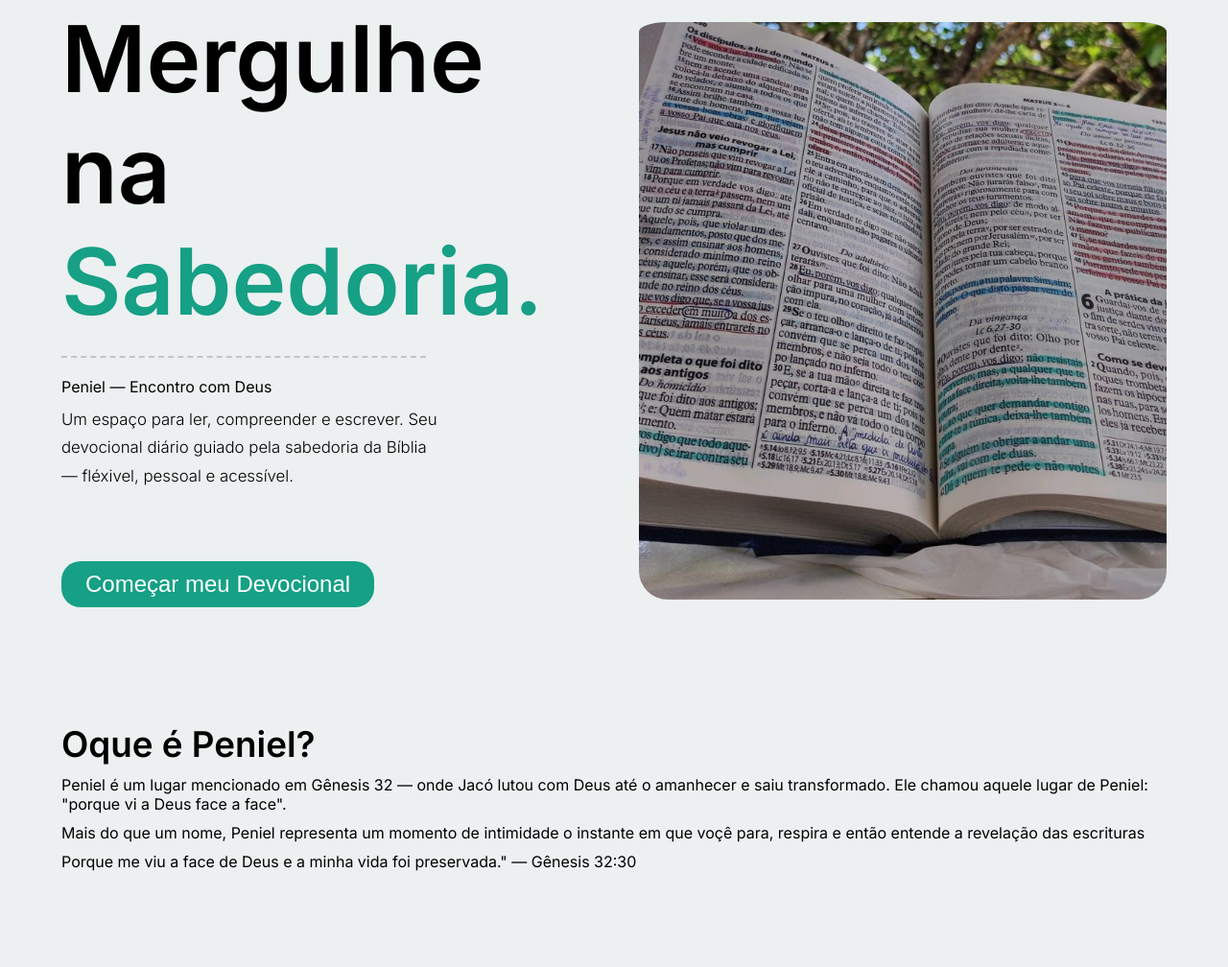
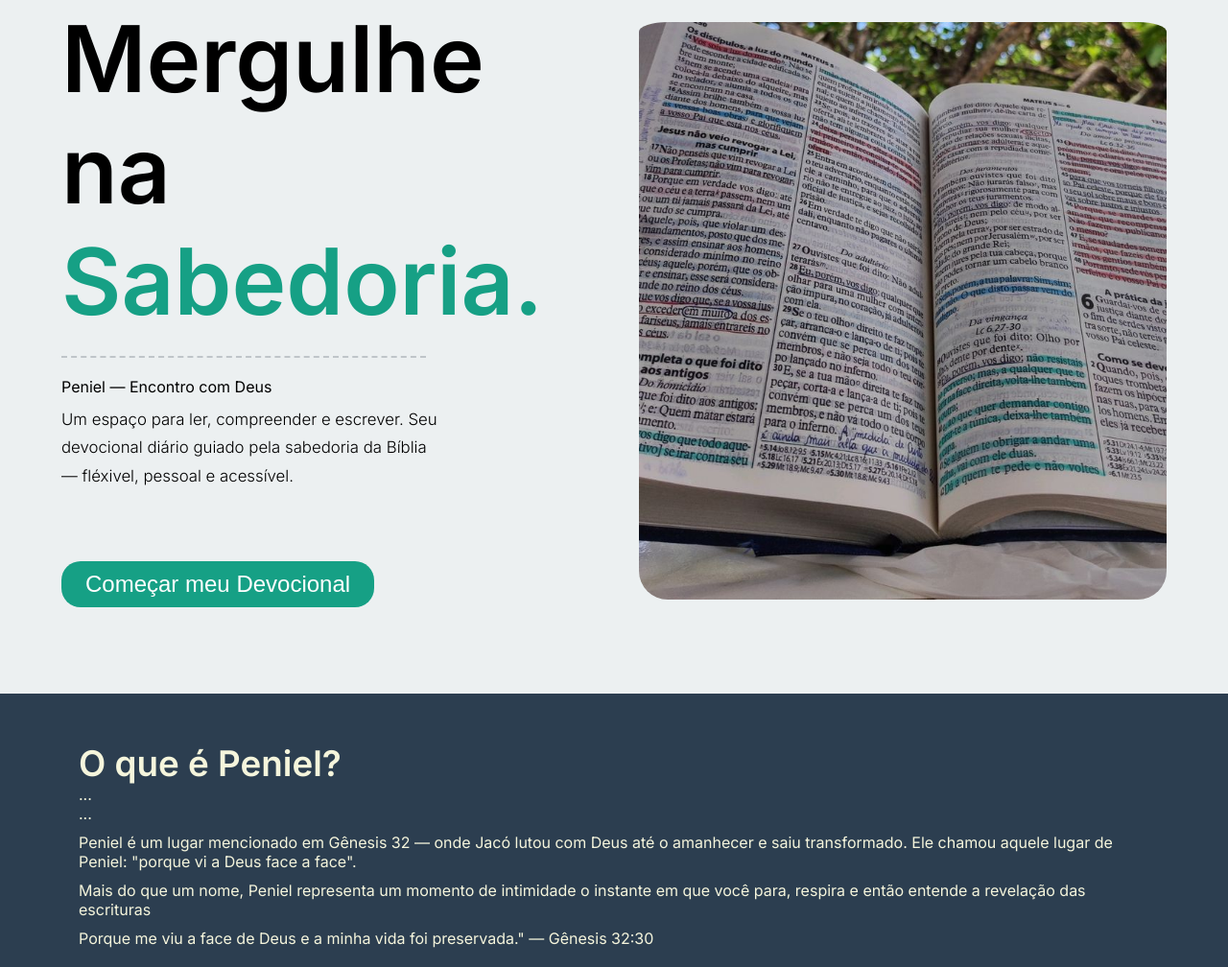
Before and after one commit to miguelrzc/ProjetoIndividual, a plain HTML site: page index.html in a window 1280 px wide. Shown: the part 97-1105 px from the top of the page at 96% size. Before the commit the page ends 1005 px from the top, so only its background shows below. Drawn offline with Linux system fonts and the light colour scheme.

Commit message:
Estruturando e Estilizando.
Estruturando e Estilizando, o section Peniel, html e css...

```diff
--- a/css/index.css
+++ b/css/index.css
@@ -159,3 +159,10 @@ p {
      object-position: center bottom;
 
 }
+
+.peniel-section{
+    background-color: var(--primaria);
+    color: beige;
+    padding: 20px;
+
+}
--- a/index.html
+++ b/index.html
@@ -56,8 +56,11 @@
 
 <section class="peniel-section">
     <div class="container">
-        <h2> Oque é <span>Peniel?</span></h2>
+        <h2> O que é <span>Peniel?</span></h2>
         <div class="peniel-grid">
+        <div class="peniel-texto"> ... </div>
+        <div class="peniel-cards"> ... </div>
+        </div>
         <div class="peniel-texto reveal">
 
 
@@ -68,7 +71,7 @@
         <div class="peniel-linha"></div>
 
             <p>Mais do que um nome, Peniel representa um momento de intimidade
-            o instante em que voçê para, respira e então entende a revelação das escrituras
+            o instante em que você para, respira e então entende a revelação das escrituras
             </p>
 
             <p class="genesis32"> Porque me viu a face de Deus e a minha vida foi preservada." — Gênesis 32:30 </p>
```
Also changed, not shown: 1 other file. Lines whose indentation alone changed are shown as unchanged.
